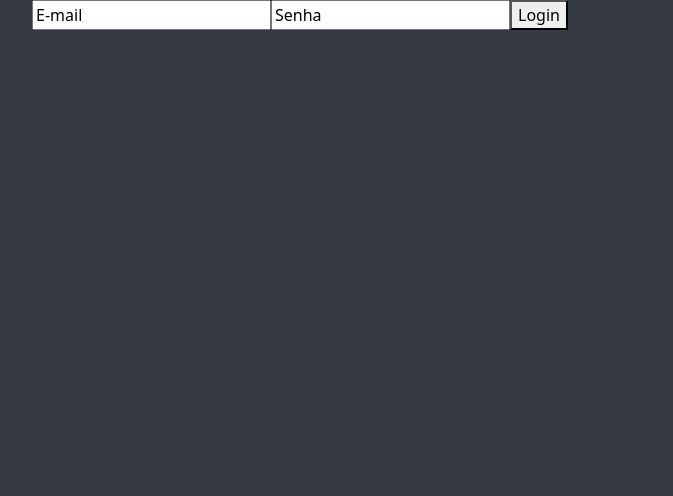
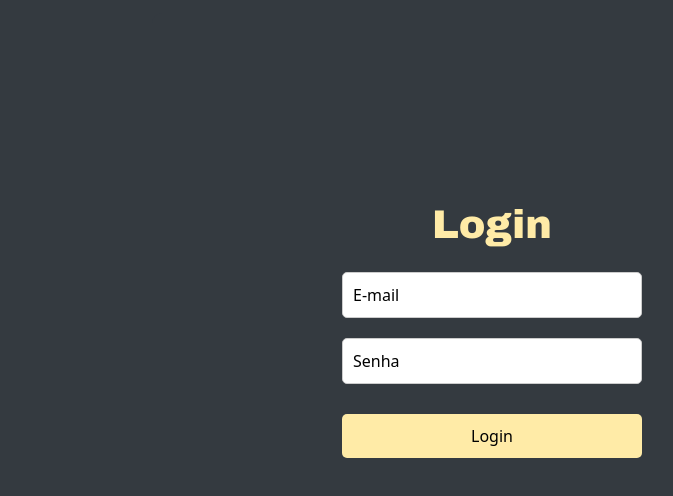
Before and after one commit to profRenatoOliveira1/TreinoTotal, a React (Vite) app in the folder interface/: page /Login in a window 1280 px wide. Shown: the top 496 px of the page, without its empty margins (148-821 px from the left). Built offline with nearby package versions, Linux system fonts and the light colour scheme; a web font is replaced by a local one.

Commit message:
Criando Pagina Login

```diff
--- a/interface/src/components/Login/Login.jsx
+++ b/interface/src/components/Login/Login.jsx
@@ -1,18 +1,18 @@
 import AuthRequests from "../../fetch/AuthRequests";
 import { useState } from 'react';
+import styles from '../styles/StyleLogin.module.css';
 
 function Login() {
     const [formLogin, setFormLogin] = useState({
         email: '',
         password: ''
-    })
+    });
 
-    // Função para atualizar o estado do formulário conforme o usuário digita
     const handleChange = (e) => {
-        const { name, value } = e.target; // Obtém o nome e o valor do campo que foi alterado
+        const { name, value } = e.target;
         setFormLogin(prevState => ({
-            ...prevState, // Mantém os valores atuais do estado
-            [name]: value // Atualiza o valor do campo específico
+            ...prevState,
+            [name]: value
         }));
     };
 
@@ -20,20 +20,22 @@ function Login() {
         e.preventDefault();
         try {
             const response = await AuthRequests.login(formLogin);
-            if(response) {
+            if (response) {
                 AuthRequests.persistToken(response.token);
             }
         } catch (error) {
             console.error('Erro ao tentar realizar login:', error);
             window.alert('Ocorreu um erro: ' + error.message);
         }
-    }
+    };
 
     return (
-        <>
-            <form onSubmit={handleSubmit}>
+        <div className={styles.containerLogin}>
+        <form className={styles.formLogin} onSubmit={handleSubmit}>
+            <h1 className={styles.h1}>Login</h1>
             <input
                 type="text"
+                className={styles.inpuLogin}
                 placeholder="E-mail"
                 value={formLogin.email}
                 onChange={handleChange}
@@ -41,17 +43,17 @@ function Login() {
             />
             <input
                 type="password"
+                className={styles.inpuLogin}
                 placeholder="Senha"
                 value={formLogin.password}
                 onChange={handleChange}
                 name="password"
             />
-
-                <button type="submit">
+            <button className={styles.buttonLogin} type="submit">
                 Login
             </button>
         </form>
-        </>
+        </div>
     );
 }
 
--- /dev/null
+++ b/interface/src/components/styles/StyleLogin.module.css
@@ -0,0 +1,66 @@
+:root {
+    --amareloClaro: #ffeba7;
+    --cinzaEscuro: #212529;
+    --cinzaAzulado: #343A40;
+    --cinzaAvermelhado: #333;
+    --branco: #FFFFFF;
+    --cinzaClaro: #ccc;
+    --amareloEscuro: #b39f72;
+    --preto: #000000;
+}
+
+.containerLogin {
+    display: flex;
+    align-items: center;
+    justify-content: center;
+}
+
+.formLogin {
+    display: flex;
+    flex-direction: column;
+    align-items: center;
+    justify-content: center;
+    height: 80vh;
+    width: 85vh;
+    margin-top: 1%;
+    background-color: var(--cinzaAzulado);
+    padding: 20px;
+    border-radius: 10px;
+}
+
+.inpuLogin {
+    width: 100%;
+    max-width: 300px;
+    padding: 10px;
+    margin: 10px ;
+    border: 1px solid #ccc;
+    border-radius: 5px;
+    font-size: 16px;
+}
+
+.buttonLogin {
+    width: 100%;
+    max-width: 300px;
+    padding: 10px;
+    margin: 20px 0;
+    background-color: var(--amareloClaro);
+    border: none;
+    border-radius: 5px;
+    color: var(--preto);
+    font-size: 16px;
+    cursor: pointer;
+    transition: background-color 0.3s ease;
+}
+
+.buttonLogin:hover {
+    background-color: var(--amareloEscuro);
+}
+
+.h1 {
+    text-align: center;
+    color: var(--amareloClaro);
+    font-family: "Archivo Black", sans-serif;
+    font-weight: 400;
+    font-style: normal;
+    margin: 2% 0;
+}
```
Also changed, not shown: interface/src/pages/Login/Login.jsx (added, +15 -0 lines). Lines whose indentation alone changed are shown as unchanged.
